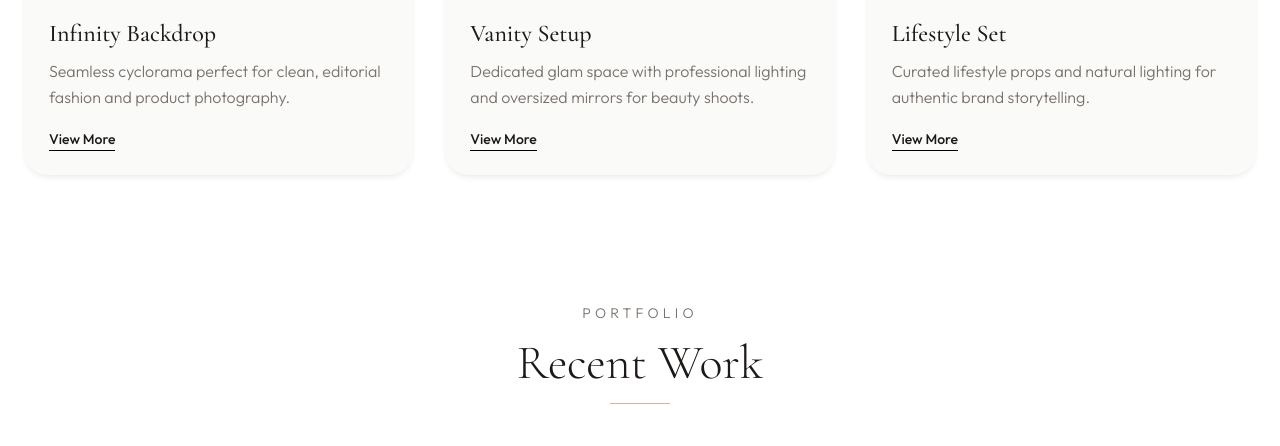
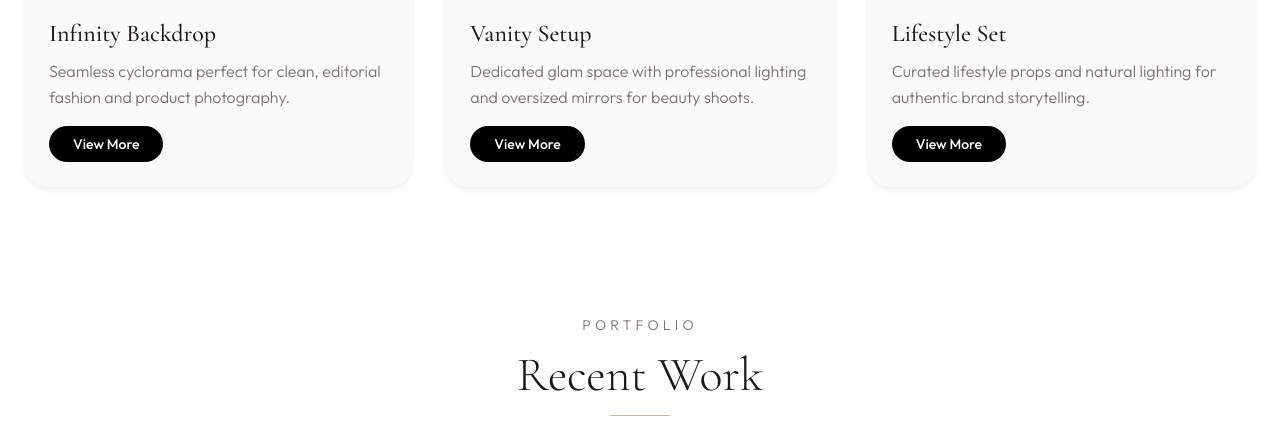
Before and after one commit to subhany6911/Studio-Site, a plain HTML site: page index.html in a window 1280 px wide. Shown: the part 1520-1966 px from the top of the page. Drawn offline with nearby package versions, Linux system fonts and the light colour scheme.

Commit message:
Update index.html

```diff
--- a/index.html
+++ b/index.html
@@ -465,7 +465,7 @@
                                 clean,
                                 editorial fashion and product photography.</p>
                             <a href="details.html?id=infinity-backdrop"
-                                class="text-sm font-medium border-b border-black dark:border-white pb-0.5 hover:text-stone-500 hover:border-stone-500 transition-all">View
+                                class="inline-block bg-black dark:bg-white text-white dark:text-black px-6 py-2 rounded-full text-sm font-medium hover:bg-stone-800 dark:hover:bg-stone-200 transition-all">View
                                 More</a>
                         </div>
                     </div>
@@ -528,7 +528,7 @@
                                 professional
                                 lighting and oversized mirrors for beauty shoots.</p>
                             <a href="details.html?id=vanity-setup"
-                                class="text-sm font-medium border-b border-black dark:border-white pb-0.5 hover:text-stone-500 hover:border-stone-500 transition-all">View
+                                class="inline-block bg-black dark:bg-white text-white dark:text-black px-6 py-2 rounded-full text-sm font-medium hover:bg-stone-800 dark:hover:bg-stone-200 transition-all">View
                                 More</a>
                         </div>
                     </div>
@@ -588,7 +588,7 @@
                                 natural
                                 lighting for authentic brand storytelling.</p>
                             <a href="details.html?id=lifestyle-set"
-                                class="text-sm font-medium border-b border-black dark:border-white pb-0.5 hover:text-stone-500 hover:border-stone-500 transition-all">View
+                                class="inline-block bg-black dark:bg-white text-white dark:text-black px-6 py-2 rounded-full text-sm font-medium hover:bg-stone-800 dark:hover:bg-stone-200 transition-all">View
                                 More</a>
                         </div>
                     </div>
```
